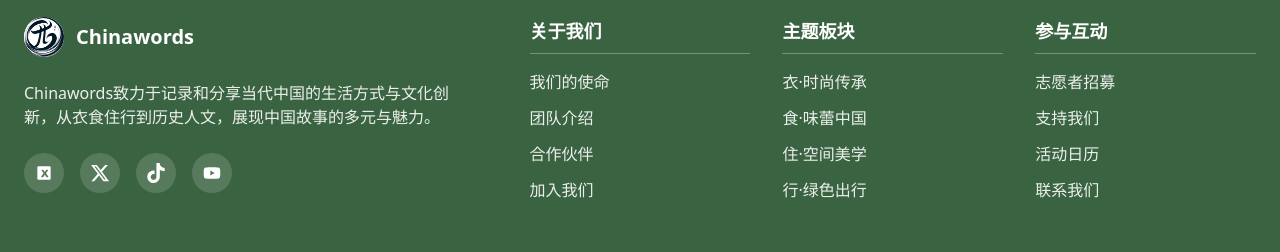
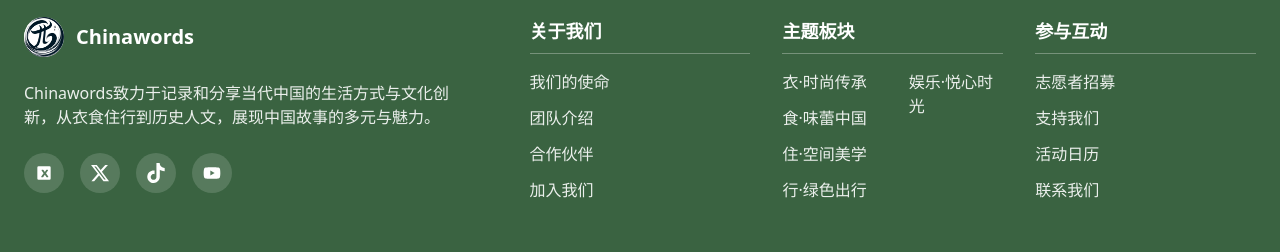
Before and after one commit to Bobbyztz/chinawords, a Next.js app: page / in a window 1280 px wide. Shown: the part 3990-4242 px from the top of the page. Built offline with nearby package versions, Linux system fonts and the light colour scheme.

Commit message:
update footer

```diff
--- a/app/components/BiophilicFooter.tsx
+++ b/app/components/BiophilicFooter.tsx
@@ -114,8 +114,11 @@ const BiophilicFooter: React.FC<BiophilicFooterProps> = ({
               <h3 className="text-lg font-semibold mb-4 border-b border-white/30 pb-2">
                 {column.title}
               </h3>
+              <div className="flex flex-col md:flex-row md:space-x-8">
+                {/* Left column - max 4 items (衣食住行) */}
+                <div className="md:w-1/2">
                   <ul className="space-y-3">
-                {column.links.map((link, linkIndex) => (
+                    {column.links.slice(0, 4).map((link, linkIndex) => (
                       <li key={linkIndex}>
                         <Link
                           href={link.href}
@@ -126,6 +129,26 @@ const BiophilicFooter: React.FC<BiophilicFooterProps> = ({
                       </li>
                     ))}
                   </ul>
+                </div>
+
+                {/* Right column - remaining items */}
+                {column.links.length > 4 && (
+                  <div className="md:w-1/2 mt-4 md:mt-0">
+                    <ul className="space-y-3">
+                      {column.links.slice(4).map((link, linkIndex) => (
+                        <li key={linkIndex + 4}>
+                          <Link
+                            href={link.href}
+                            className="text-white/90 hover:text-white transition-colors duration-300 inline-block"
+                          >
+                            {link.label}
+                          </Link>
+                        </li>
+                      ))}
+                    </ul>
+                  </div>
+                )}
+              </div>
             </div>
           ))}
         </div>
--- a/app/data/chinawordsData.ts
+++ b/app/data/chinawordsData.ts
@@ -6,6 +6,7 @@ export const navigationLinks = [
   { label: '食·味蕾中国', href: '/food' },
   { label: '住·空间美学', href: '/living' },
   { label: '行·绿色出行', href: '/travel' },
+  { label: '娱乐·悦心时光', href: '/entertainment' },
   { label: '文化脉络', href: '/culture' },
   { label: '合作联系', href: '/contact' }
 ];
@@ -175,7 +176,8 @@ export const footerData = {
         { label: '衣·时尚传承', href: '/fashion' },
         { label: '食·味蕾中国', href: '/food' },
         { label: '住·空间美学', href: '/living' },
-        { label: '行·绿色出行', href: '/travel' }
+        { label: '行·绿色出行', href: '/travel' },
+        { label: '娱乐·悦心时光', href: '/entertainment' }
       ]
     },
     {
--- a/app/data/environmentalData.ts
+++ b/app/data/environmentalData.ts
@@ -173,7 +173,8 @@ export const footerData = {
         { label: '衣·时尚传承', href: '/fashion' },
         { label: '食·味蕾中国', href: '/food' },
         { label: '住·空间美学', href: '/living' },
-        { label: '行·绿色出行', href: '/travel' }
+        { label: '行·绿色出行', href: '/travel' },
+        { label: '娱乐·悦心时光', href: '/entertainment' }
       ]
     },
     {
--- /dev/null
+++ b/app/entertainment/fileTree.md
@@ -0,0 +1,16 @@
+# Entertainment Directory
+
+This directory contains the Entertainment page.
+
+## Files
+
+- **page.tsx** - Entertainment page component that renders the UnderConstruction component with title "娱乐"
+
+## Component Usage
+
+The Entertainment page imports and uses:
+- `UnderConstruction` component from '../components/UnderConstruction'
+
+## Related Components
+
+- **UnderConstruction.tsx** in `app/components/` - A placeholder component for pages that are under construction
--- /dev/null
+++ b/app/entertainment/page.tsx
@@ -0,0 +1,10 @@
+'use client';
+
+import React from 'react';
+import UnderConstruction from '../components/UnderConstruction';
+
+export default function EntertainmentPage() {
+  return (
+    <UnderConstruction title="娱乐" />
+  );
+}
```
Lines whose indentation alone changed are shown as unchanged.
